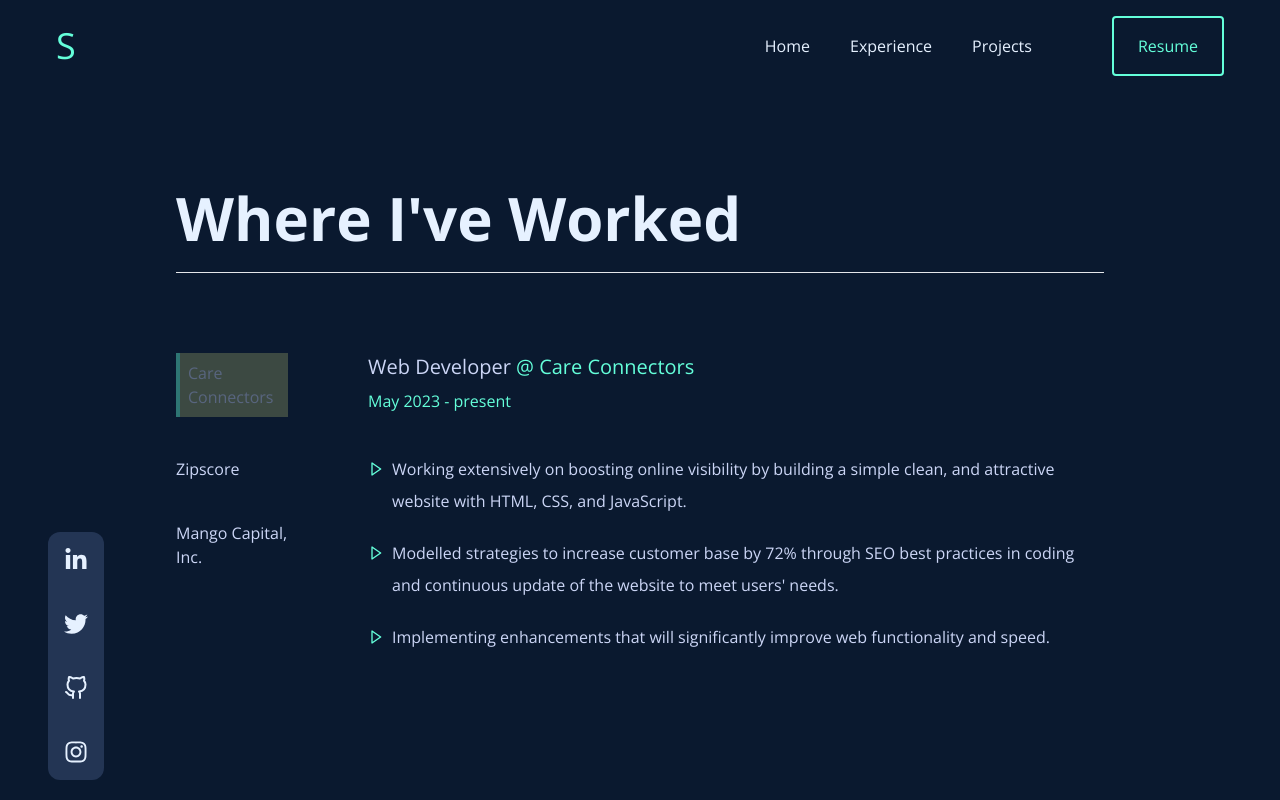
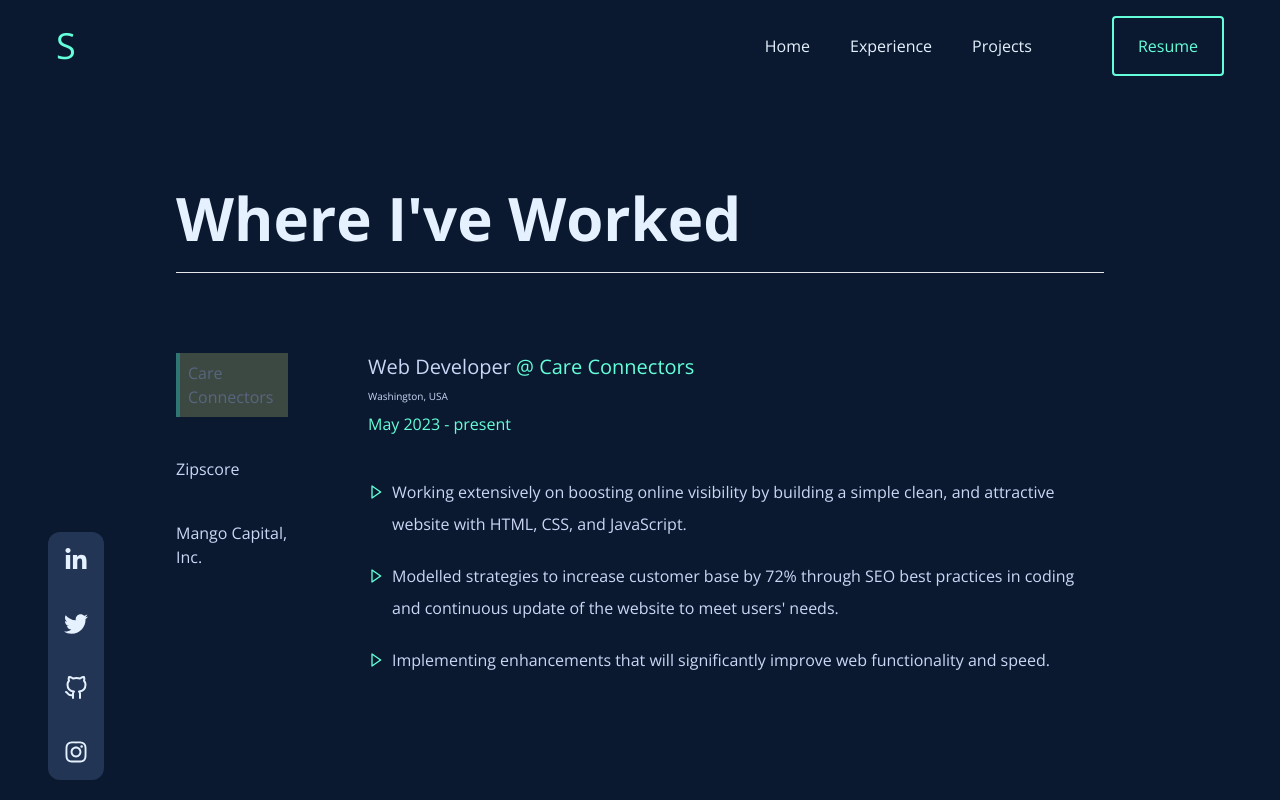
Before and after one commit to kokombo/ibrahim-samuel, a React (Create React App) app: page /experience in a window 1280 px wide. Shown: the top 800 px of the page. Built offline with nearby package versions, Linux system fonts and the light colour scheme.

Commit message:
Added work location

```diff
--- a/src/data/data.js
+++ b/src/data/data.js
@@ -87,6 +87,7 @@
     id: 1,
     title: "Web Developer ",
     company: "Care Connectors",
+    location: "Washington, USA",
     start: "May 2023",
     finish: "present",
     duties: [
@@ -100,6 +101,7 @@
     id: 2,
     title: "Technical Writer",
     company: "Zipscore ",
+    location: "Berlin, Germany",
     start: "Dec 2022",
     finish: "Mar 2023",
     duties: [
@@ -112,6 +114,7 @@
     id: 3,
     title: "Content Developer ",
     company: "Mango Capital, Inc. ",
+    location: "Minnesota, USA",
     start: "Feb 2021",
     finish: "Dec 2021",
     duties: [
--- a/src/pages/Experience.jsx
+++ b/src/pages/Experience.jsx
@@ -7,7 +7,7 @@
   const [value, setValue] = useState(0);
   const [jobs] = useState(experiences);
 
-  const { title, company, start, finish, duties } = jobs[value];
+  const { title, company, start, finish, duties, location } = jobs[value];
 
   return (
     <section className="bg-navy h-full w-full px-6 py-20 sm:py-14 sm:px-10 md:px-28 lg:px-36 xl:px-44 text-focus-in">
@@ -45,6 +45,7 @@
                 {title}
                 <span className="text-primary"> @ {company}</span>
               </h1>
+              <p className="text-lightest-slate text-[10px]">{location}</p>
               <p className="text-primary font-light">
                 {start} - {finish}
               </p>
```
